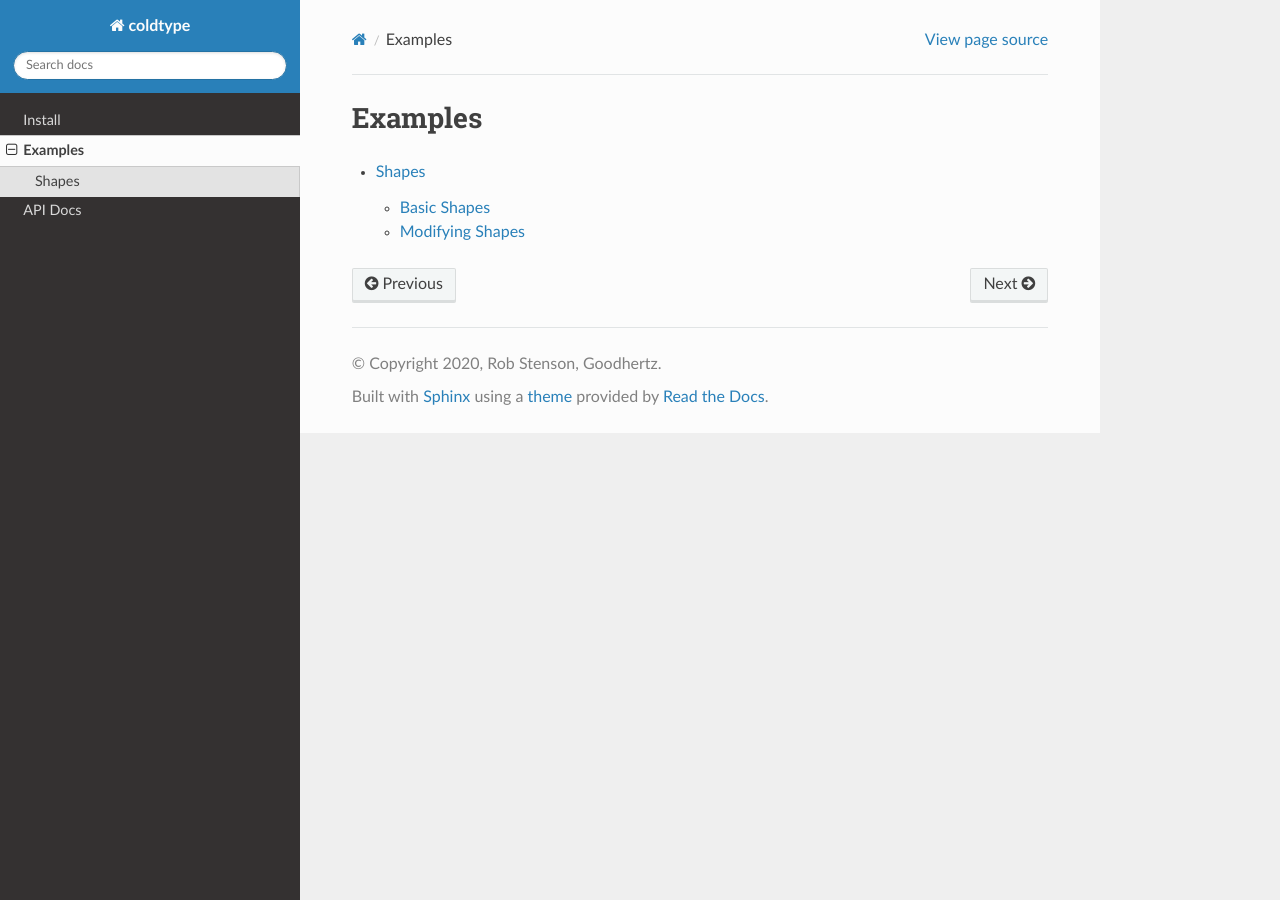
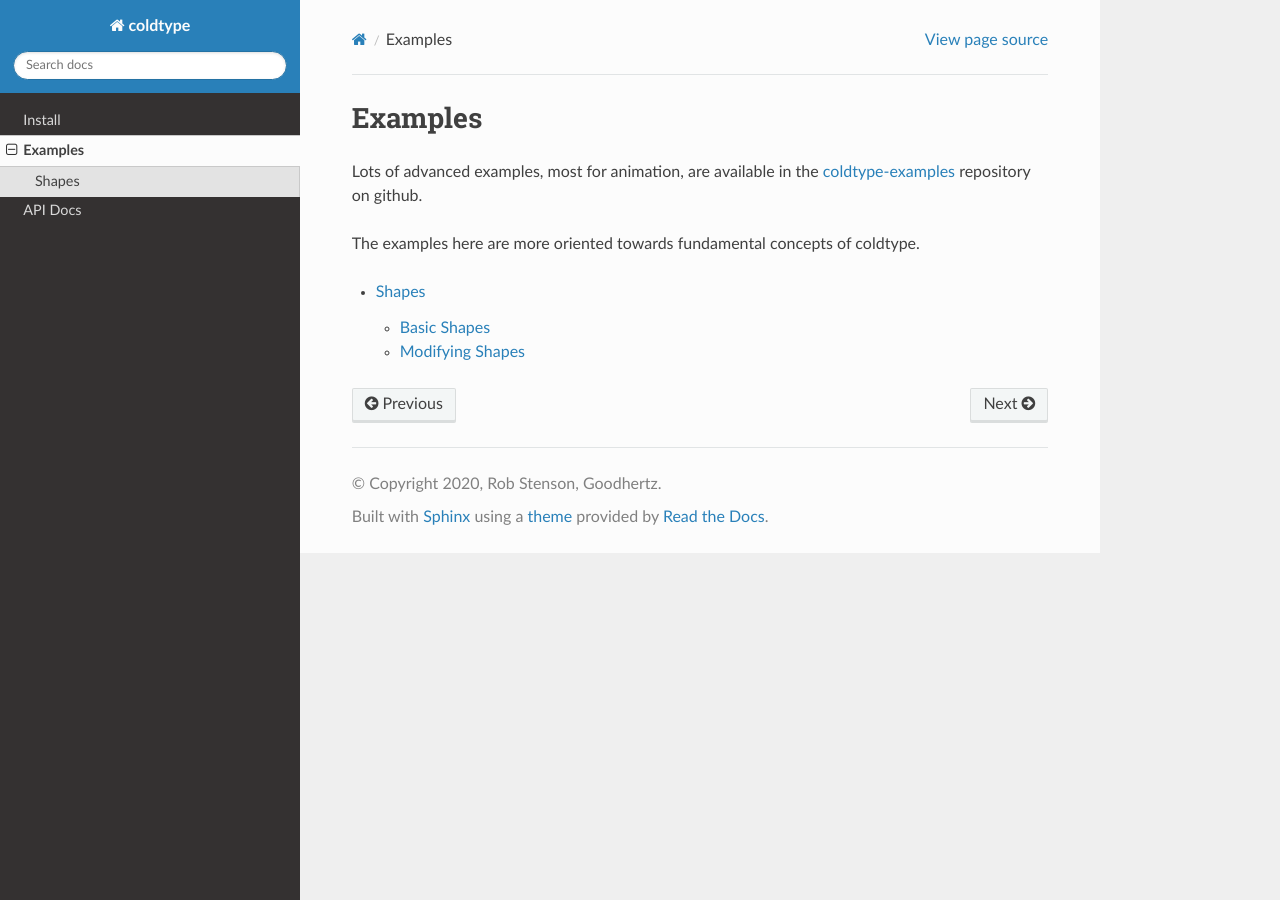
Before and after one commit to coldtype/coldtype, a Sphinx documentation site: the page built from docs/examples/index.rst, in a window 1280 px wide. Built offline with Sphinx 7.4.7 and the Read the Docs theme 2.0.0, drawn with Linux system fonts in a browser that asks for light colours.

Commit message:
note on coldtype-examples

```diff
--- a/docs/examples/index.rst
+++ b/docs/examples/index.rst
@@ -1,5 +1,9 @@
 Examples
 ========
+
+Lots of advanced examples, most for animation, are available in the `coldtype-examples <https://github.com/goodhertz/coldtype-examples>`_ repository on github.
+
+The examples here are more oriented towards fundamental concepts of coldtype.
 
 .. toctree::
     :maxdepth: 2
```
